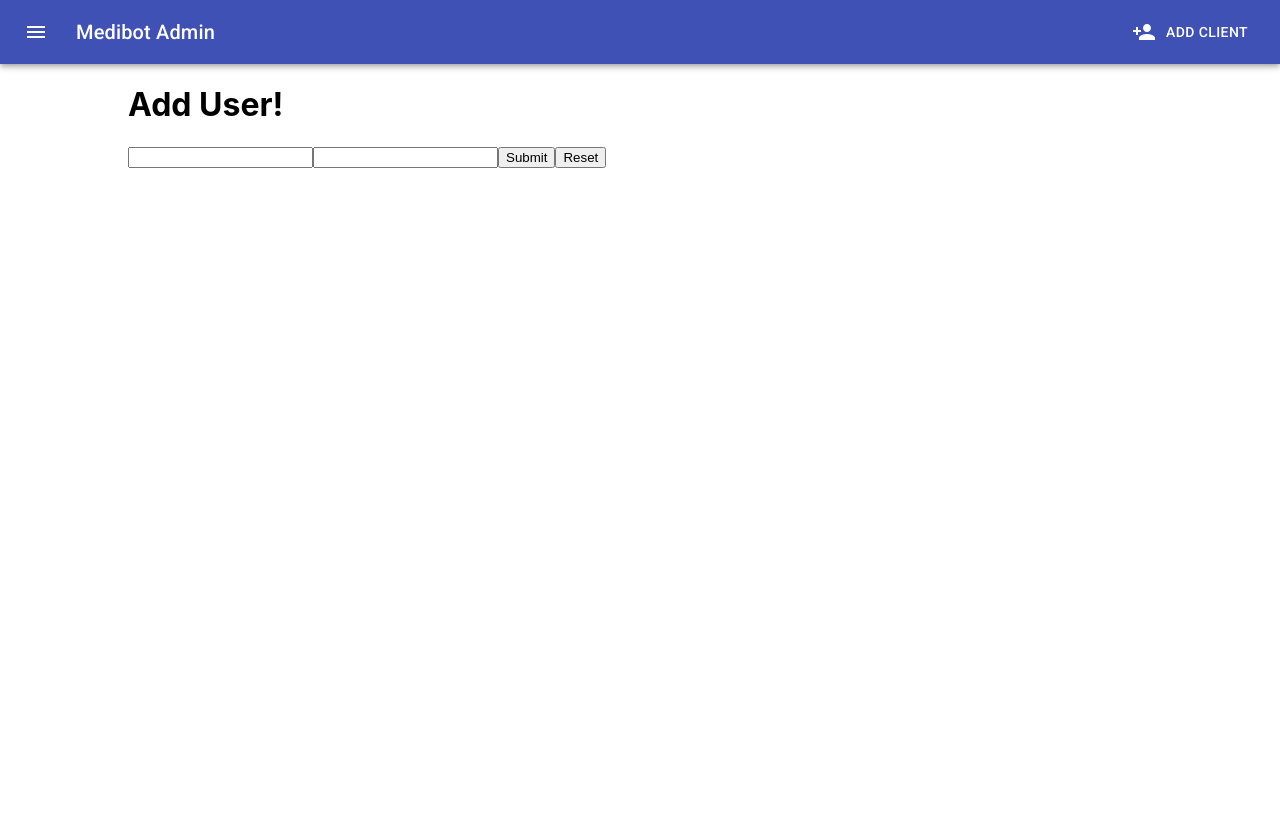
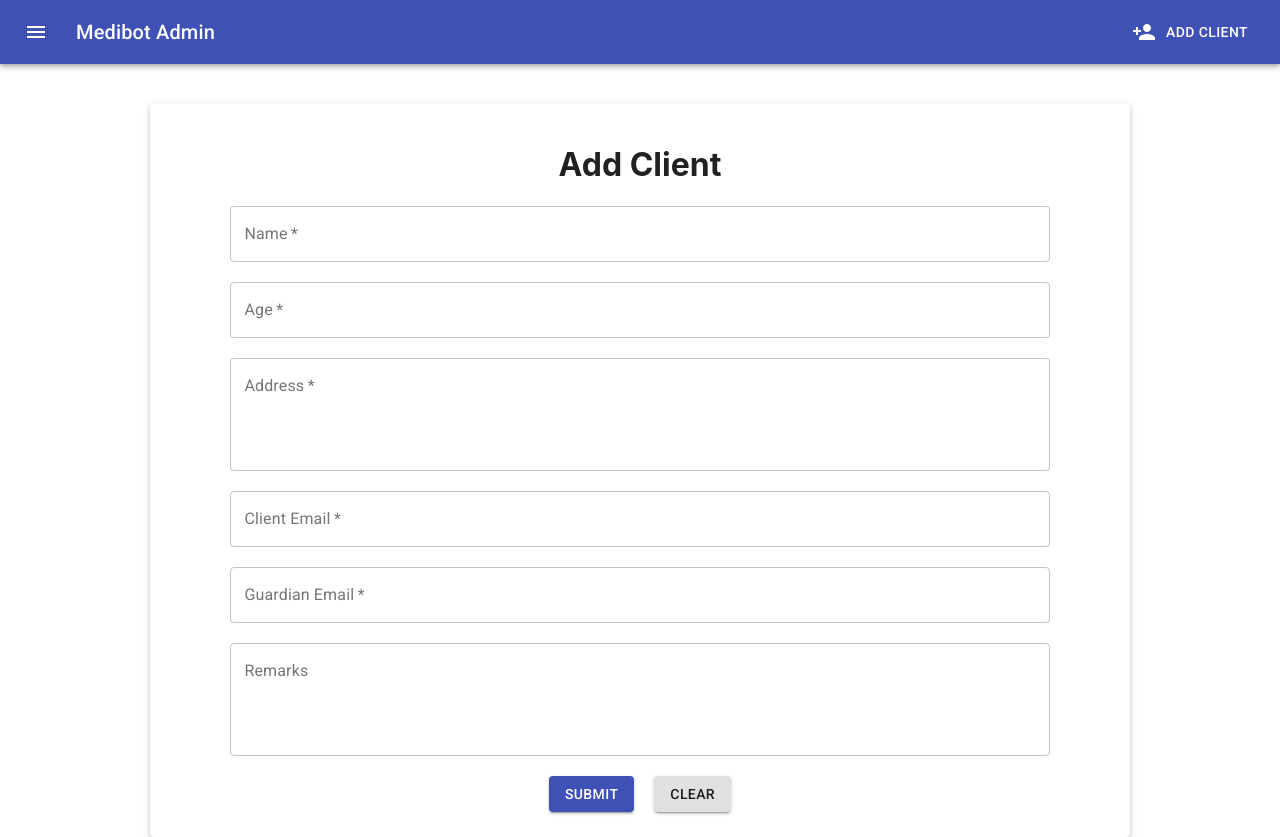
Before and after one commit to 5-bits/Admin-Frontend, a React (Create React App) app: page /add in a window 1280 px wide. Before the commit the page ends 800 px from the top, so only its background shows below. Built offline with nearby package versions, Linux system fonts and the light colour scheme.

Commit message:
form made

```diff
--- a/src/components/AddUser.tsx
+++ b/src/components/AddUser.tsx
@@ -1,15 +1,54 @@
 import React from 'react';
+import TextField from '@material-ui/core/TextField';
+import Paper from '@material-ui/core/Paper';
+import Button from '@material-ui/core/Button';
+
+import { makeStyles } from '@material-ui/core/styles';
+
+const useStyles = makeStyles((theme) => ({
+    inp: {
+      minWidth: 100,
+      display : 'flex',
+      margin : 'auto',
+      marginBottom : 20,
+    },
+    paper : {
+        paddingTop : 20,
+        paddingBottom : 25,
+        paddingLeft : 80,
+        paddingRight : 80,
+        width : "80%",
+        margin : "auto",
+        marginTop : 40,
+        textAlign : "center"
+    },
+    button : {
+        marginLeft : 10,
+        marginRight : 10,
+    }
+  }));
+
 
 const AddUser = (props : any) => {
+
+    const classes = useStyles();
+
     return (
         <div>
-            <h1>Add User!</h1>
-            <form>
-                <input name="name"></input>
-                <input name="age"></input>
-                <input type="submit"></input>
-                <input type="reset"></input>
-            </form>
+            <Paper className={classes.paper} elevation={3}>
+                <h1>Add Client</h1>
+                <form>
+                    <TextField required className={classes.inp} id="filled-basic" label="Name" variant="outlined" />
+                    <TextField required className={classes.inp} id="filled-basic" label="Age" type="number" variant="outlined" />
+                    <TextField required className={classes.inp} id="filled-basic" label="Address" multiline rows={4} variant="outlined" />
+                    <TextField required className={classes.inp} id="filled-basic" label="Client Email" type="email" variant="outlined" />
+                    <TextField required className={classes.inp} id="filled-basic" label="Guardian Email" type="email" variant="outlined" />
+                    <TextField className={classes.inp} id="filled-basic" label="Remarks" multiline rows={4} variant="outlined" />
+
+                    <Button variant="contained" color="primary" type="submit" className={classes.button}>Submit</Button>
+                    <Button variant="contained" type="reset" className={classes.button}>Clear</Button>
+                </form>
+            </Paper>
         </div>
     )
 }
--- a/src/components/MenuBar.tsx
+++ b/src/components/MenuBar.tsx
@@ -22,6 +22,7 @@ const useStyles = makeStyles((theme: Theme) =>
     },
     title: {
       flexGrow: 1,
+      cursor : "pointer"
     },
     list: {
         width: 250,
@@ -66,7 +67,7 @@ const MenuBar = () => {
             <IconButton edge="start" className={classes.menuButton} color="inherit" aria-label="menu" onClick={toggleDrawer()}>
                 <MenuIcon />
             </IconButton>
-            <Typography variant="h6" className={classes.title}>
+            <Typography variant="h6" className={classes.title} onClick={()=> handleClick('/')}>
                 Medibot Admin
             </Typography>
             <Button color="inherit" onClick={()=> handleClick('/add')}><PersonAddIcon className={classes.addIcon}></PersonAddIcon> Add Client</Button>
--- a/src/components/UserList.tsx
+++ b/src/components/UserList.tsx
@@ -10,11 +10,11 @@ const AddUser = (props : any) => {
 
     const [userList, setUserList] = useState(
         [
-            {name : "user1", age:18, imageUrl : "https://i.pinimg.com/originals/be/ac/96/beac96b8e13d2198fd4bb1d5ef56cdcf.jpg"},
-            {name : "user2", age:18, imageUrl : ""},
-            {name : "user3", age:18, imageUrl : "https://i.pinimg.com/564x/04/bb/21/04bb2164bbfa3684118a442c17d086bf.jpg"},
-            {name : "user4", age:18, imageUrl : ""},
-            {name : "user5", age:18, imageUrl : ""}
+            {name : "Josiitaa",  age:18, imageUrl : "https://i.pinimg.com/originals/be/ac/96/beac96b8e13d2198fd4bb1d5ef56cdcf.jpg"},
+            {name : "Aditya",    age:18, imageUrl : ""},
+            {name : "Pratik",    age:18, imageUrl : "https://i.pinimg.com/564x/04/bb/21/04bb2164bbfa3684118a442c17d086bf.jpg"},
+            {name : "Pritviraj", age:18, imageUrl : ""},
+            {name : "Ganesh",    age:18, imageUrl : ""}
         ]
     );
 
@@ -23,6 +23,8 @@ const AddUser = (props : any) => {
     return (
         <div>
             <h1>Clients</h1>
+            <hr />
+            <br />
             <Grid container spacing={4}>
                 {list}
             </Grid>
```
